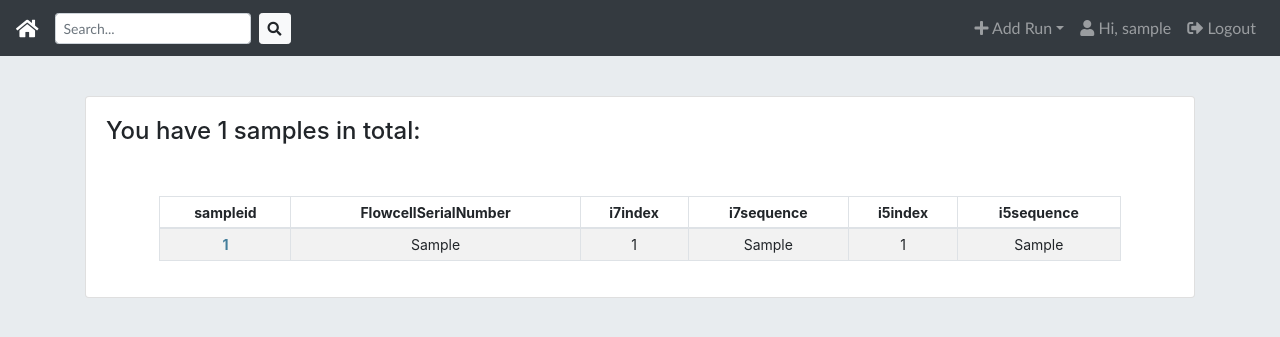
After one commit to epigen-UCSD/epigen_ucsd_django, a Django app: page /nextseq_app/samples/ in a window 1280 px wide. The commit adds this page. Shown: the top 337 px of the page. Run offline with Django 3.2, Linux system fonts and the light colour scheme; a user stored in the database is signed in; tables that the repository leaves empty hold one stand-in row (values such as "Sample post"); some libraries are stand-ins or nearby versions.

Commit message:
add samplesinfo page and change the table style

```diff
--- a/nextseq_app/static/nextseq_app/style.css
+++ b/nextseq_app/static/nextseq_app/style.css
@@ -1,11 +1,26 @@
 body {
+
     background: white url("bg2.png");
 
 }
 
 .navbar {
+
+    font-family: "Trebuchet MS", Helvetica, sans-serif;
+}
+
+/*.navbar {
     border-radius: 0;
     font-size: 16px;
     height: 40px;
     font-family: "Trebuchet MS", Helvetica, sans-serif;
+}*/
+
+/*table tr{
+   height: 500px;
 }
+*/
+/*
+table tr td{
+   padding:2px !important;
+}*/
--- a/nextseq_app/templates/nextseq_app/details.html
+++ b/nextseq_app/templates/nextseq_app/details.html
@@ -7,14 +7,14 @@
 <br />
 <br />
 <div class="container">
-      <div class="card">
+      <div class="card" style="font-size: 14px;">
     <div class="card-body">
 
-<h2>Samples in {{ runinfo.Flowcell }}-{{runinfo.date}}:</h2>
+<h4>Samples in {{ runinfo.Flowcell }}-{{runinfo.date}}:</h4>
 <br />
 <p><a style="color:#447e9b; font-weight:bold; float:right" href="{% url 'nextseq_app:samplesheet_create' runinfo.id %}"> <i class="fas fa-save"></i>Save as SampleSheet.csv</a></p>
 <br />
-<table class="table table-striped table-lg">
+<table class="table table-sm table-striped">
   <thead>
   <tr>
     <th>sampleid</th>
--- a/nextseq_app/templates/nextseq_app/runandsamplesadd.html
+++ b/nextseq_app/templates/nextseq_app/runandsamplesadd.html
@@ -7,7 +7,7 @@
 <br />
 <div class="container">
 {% load static %}
-  <div class="card">
+  <div class="card" style="font-size: 14.5px;">
     <div class="card-body">
     <div class="col-sm-10 col-md-12">
         <br />
@@ -19,7 +19,7 @@
             {{ run_form.as_p }}
             <br />
 
-            <table class="table table-striped table-lg">
+            <table class="table table-striped table-sm">
                 {{ sample_formset.management_form }}
 
                 {% for form in sample_formset.forms %}
--- a/nextseq_app/templates/nextseq_app/runandsamplesbulkadd.html
+++ b/nextseq_app/templates/nextseq_app/runandsamplesbulkadd.html
@@ -6,7 +6,7 @@
 <br />
 <br />
 <div class="container">
-  <div class="card">
+  <div class="card" style="font-size: 14.5px;">
     <div class="card-body">
     <div class="col-sm-10 col-md-12">
       <br />
@@ -16,7 +16,7 @@
         <form action="" method="post">{% csrf_token %}
           {{ run_form.as_p }}
           <br />
-            <table class="table table-striped table-lg">
+            <table class="table table-striped table-sm">
 
                         </thead>
                     <tr class="{% cycle row1 row2 %} formset_row">
--- a/nextseq_app/templates/nextseq_app/runandsamplesupdate.html
+++ b/nextseq_app/templates/nextseq_app/runandsamplesupdate.html
@@ -7,7 +7,7 @@
 <br />
 <div class="container">
 {% load static %}
-  <div class="card">
+  <div class="card" style="font-size: 14.5px;">
     <div class="card-body">
     <div class="col-sm-10 col-md-12">
         <br />
@@ -19,7 +19,7 @@
             {{ run_form.as_p }}
             <br />
 
-            <table class="table table-striped table-lg">
+            <table class="table table-striped table-sm">
                 {{ sample_formset.management_form }}
 
                 {% for form in sample_formset.forms %}
--- /dev/null
+++ b/nextseq_app/templates/nextseq_app/samplesinfo.html
@@ -0,0 +1,54 @@
+{% extends 'nextseq_app/base.html' %}
+
+{% block body %}
+{% load nextseq_app_tags %}
+<br />
+<br />
+<br />
+<br />
+<div class="container">
+    <div class="card " style="font-size: 14px;">
+    <div class="card-body">
+
+{% if usersamples %}
+<h4>You have {{number}} samples in total:</h4>
+{% else %}
+<h4>We have {{number}} samples in total:</h4>
+{% endif %}
+
+<br />
+<br />
+<table class="table table-sm table-striped table-bordered text-center" style="width: 90%;"  align="center">
+  <thead>
+    <tr>
+
+      <th scope="col">sampleid</th>
+      <th scope="col">FlowcellSerialNumber</th>
+
+      <th scope="col">i7index</th>
+      <th scope="col">i7sequence</th>
+      <th scope="col">i5index</th>
+      <th scope="col">i5sequence</th>
+    </tr>
+  </thead>
+  <tbody>
+  	{% for sample in Samples_list %}
+    <tr>
+
+      <td><a style="color:#447e9b; font-weight:bold" href=" "> {{ sample.sampleid }} </a></td>
+      <td>{{  sample.singlerun }}</td>
+      <td>{{  sample.i7index }}</td>
+      <td>{{ barcode|key:sample.i7index }}</td>
+      <td>{{  sample.i5index }}</td>
+      <td>{{ barcode|key:sample.i5index }}</td>
+    </tr>
+    {% empty %}
+    <li>No Runs yet.</li>
+    {% endfor %}
+  </tbody>
+</table>
+</div>
+</div>
+</div>
+
+{% endblock %}
--- a/nextseq_app/urls.py
+++ b/nextseq_app/urls.py
@@ -6,7 +6,9 @@ app_name = 'nextseq_app'
 urlpatterns = [
     #path('', views.IndexView.as_view(),name='index'),
     path('', views.IndexView,name='index'),
+    path('samples/', views.UserSamplesView,name='usersamples'),
     path('home/', views.HomeView.as_view(),name='home'),
+    path('home/samples/', views.AllSamplesView,name='allsamples'),
     path('register/', views.UserRegisterView.as_view(), name='register'),
     path('login/', views.UserLoginView.as_view(), name='login'),
     path('logout/', views.logout_view, name='logout'),
--- a/nextseq_app/views.py
+++ b/nextseq_app/views.py
@@ -31,11 +31,18 @@ from django.forms import inlineformset_factory
 # 	context_object_name = 'RunInfo_list'
 # 	def get_queryset(self):
 # 		return RunInfo.objects.filter(operator=self.request.user)
-barcodes_dic = {}
-barcodes_list = Barcode.objects.all()
-for barcodes in barcodes_list:
-	barcodes_dic[barcodes.indexid] = barcodes.indexseq
+# barcodes_dic = {}
+# barcodes_list = Barcode.objects.all()
+# for barcodes in barcodes_list:
+# 	barcodes_dic[barcodes.indexid] = barcodes.indexseq
 #print(barcodes_dic)
+def BarcodeDic():
+	barcodes_dic = {}
+	barcodes_list = Barcode.objects.all()
+	for barcodes in barcodes_list:
+		barcodes_dic[barcodes.indexid] = barcodes.indexseq
+	return barcodes_dic
+
 
 def UniqueValidation(itemslist):
 	if len(itemslist) != len(set(itemslist)):
@@ -94,6 +101,36 @@ class HomeView(ListView):
 		context['number'] = self.get_queryset().count()
 		return context
 
+@login_required
+def AllSamplesView(request):
+	Samples_list = SamplesInRun.objects.all()
+	barcodes_dic = BarcodeDic()
+	number = SamplesInRun.objects.count()
+
+	context = {
+		'Samples_list': Samples_list,
+		'barcode': barcodes_dic,
+		'number' : number
+
+	}
+	return render(request, 'nextseq_app/samplesinfo.html', context)
+
+@login_required
+def UserSamplesView(request):
+	userruns = RunInfo.objects.filter(operator=request.user)
+	Samples_list = SamplesInRun.objects.filter(singlerun__in=userruns)
+	barcodes_dic = BarcodeDic()
+	number = Samples_list.count()
+	usersamples = True
+
+	context = {
+		'Samples_list': Samples_list,
+		'barcode': barcodes_dic,
+		'number' : number,
+		'usersamples': usersamples
+	}
+	return render(request, 'nextseq_app/samplesinfo.html', context)
+
 
 @method_decorator(login_required, name='dispatch')
 class RunDetailView(DetailView):
@@ -110,7 +147,8 @@ class RunDetailView2(DetailView):
 	template_name = 'nextseq_app/details.html'
 	def get_context_data(self, **kwargs):
 		context = super().get_context_data(**kwargs)
-		context['barcode'] = barcodes_dic
+		#context['barcode'] = barcodes_dic
+		context['barcode'] = BarcodeDic()
 		return context
 # @login_required
 # def RunDetailView(request, run_id):
```
Also changed, not shown: nextseq_app/templates/nextseq_app/home.html (+5 -4 lines), nextseq_app/templates/nextseq_app/index.html (+4 -4 lines), nextseq_app/templatetags/nextseq_app_tags.py (line endings or trailing spaces).
